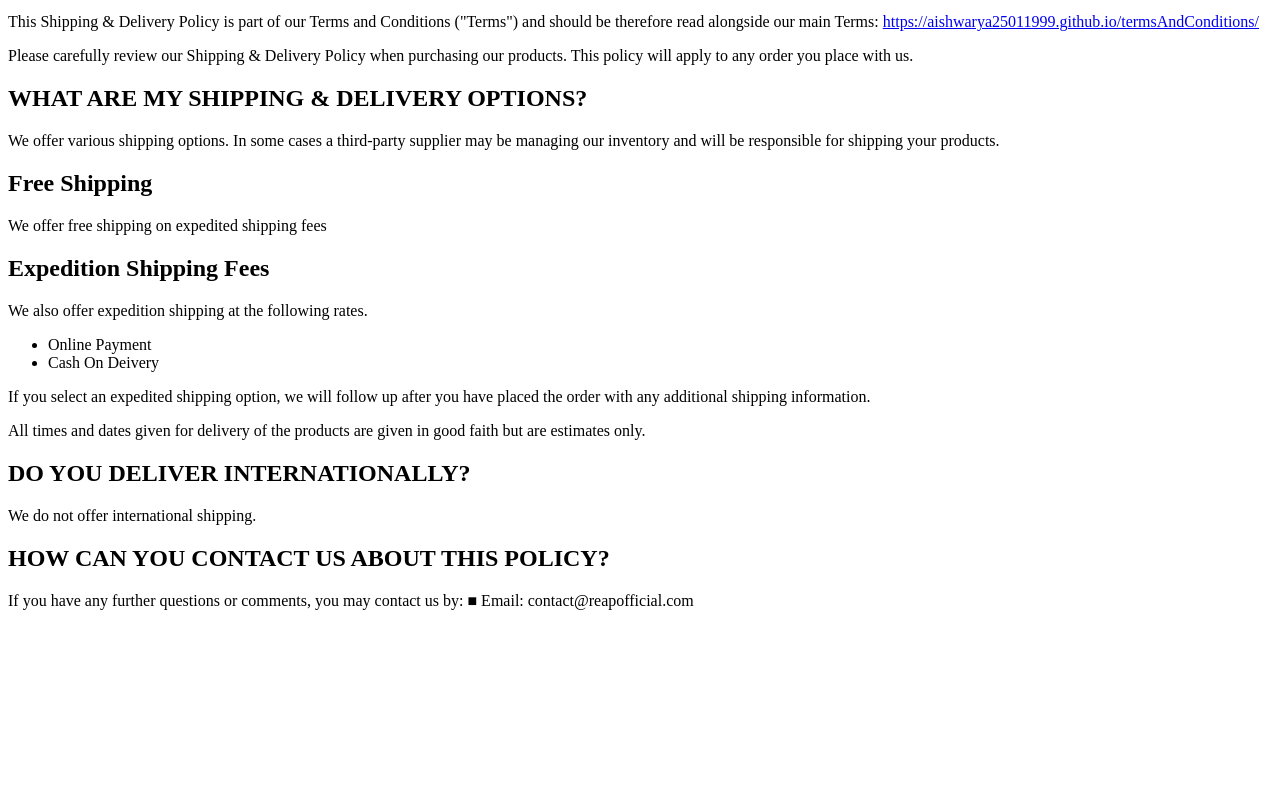
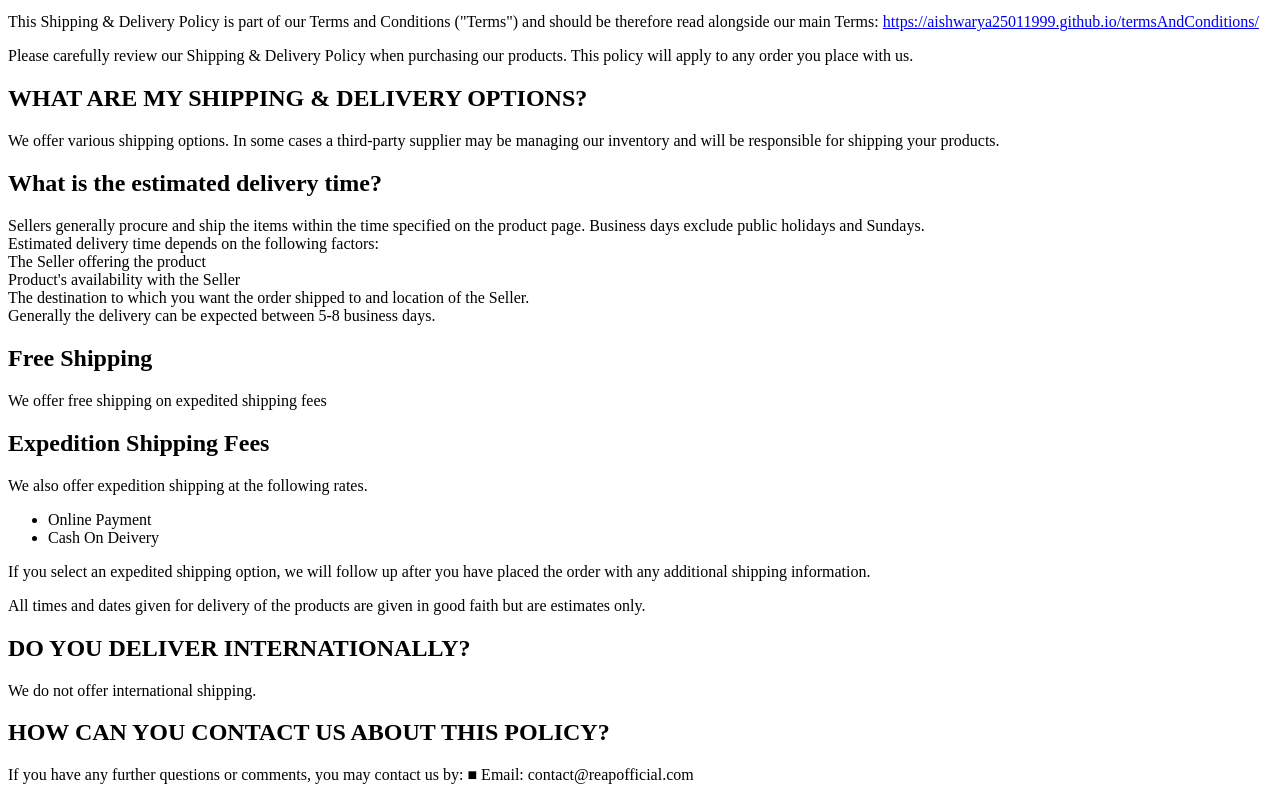
Before and after one commit to Aishwarya25011999/shippingPolicy, a plain HTML site: page index.html in a window 1280 px wide. Shown: the part 87-887 px from the top of the page. Before the commit the page ends 800 px from the top, so only its background shows below. Drawn offline with Linux system fonts and the light colour scheme.

Commit message:
Update index.html

```diff
--- a/index.html
+++ b/index.html
@@ -9,6 +9,22 @@
 <h2>WHAT ARE MY SHIPPING & DELIVERY OPTIONS?</h2>
 
 <p>We offer various shipping options. In some cases a third-party supplier may be managing our inventory and will be responsible for shipping your products. </p>
+
+<h2>What is the estimated delivery time?</h2>
+
+<p>
+Sellers generally procure and ship the items within the time specified on the product page. Business days exclude public holidays and Sundays.
+    <br>
+
+Estimated delivery time depends on the following factors: <br>
+
+The Seller offering the product <br>
+Product's availability with the Seller <br>
+The destination to which you want the order shipped to and location of the Seller.
+
+    <br>
+Generally the delivery can be expected between 5-8 business days.
+</p>
 
 <h2>Free Shipping</h2>
 
```
